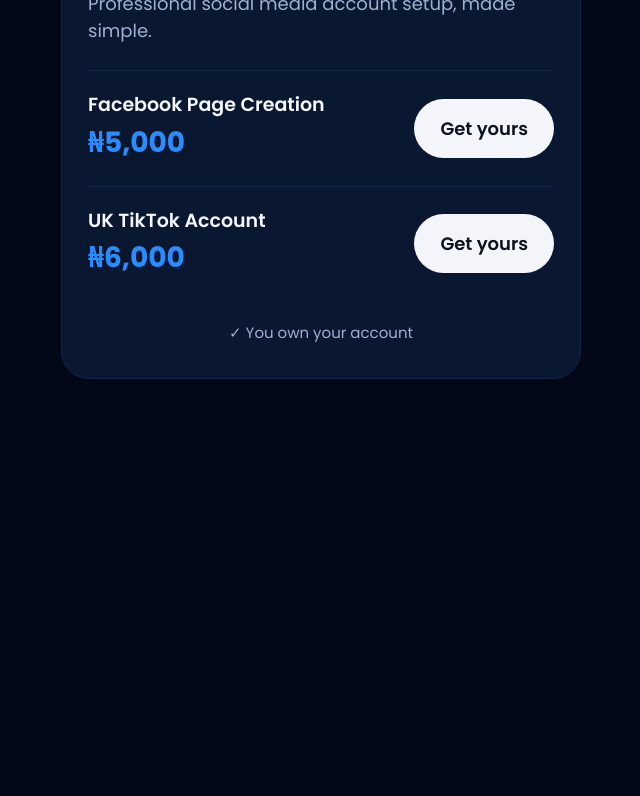
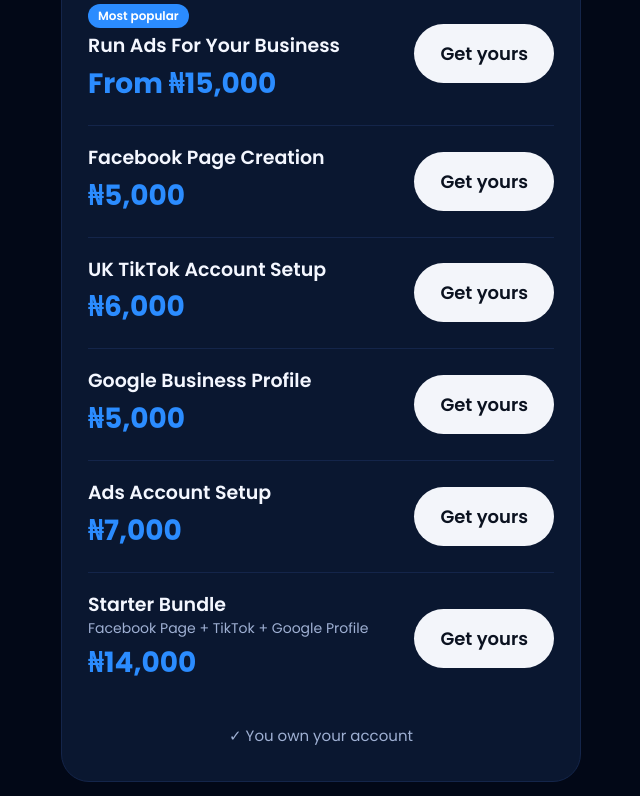
Before and after one commit to codebyemmanuel19/pageready, a plain HTML site: page index.html in a window 1280 px wide. Shown: the part 318-1114 px from the top of the page, without its empty margins (319-959 px from the left). Before the commit the page ends 800 px from the top, so only its background shows below. Drawn offline with Linux system fonts and the light colour scheme.

Commit message:
Bigger layout

```diff
--- a/index.html
+++ b/index.html
@@ -3,7 +3,8 @@
 <head>
 <meta charset="UTF-8" />
 <meta name="viewport" content="width=device-width, initial-scale=1" />
-<title>PageReady</title>
+<title>PageReady | Get Your Business Online</title>
+<meta name="description" content="Facebook Page, TikTok, Google Business Profile and Ads, done for you. You own your account." />
 <link href="https://fonts.googleapis.com/css2?family=Poppins:wght@400;500;600;700&display=swap" rel="stylesheet" />
 <style>
   *{box-sizing:border-box;margin:0;padding:0}
@@ -22,10 +23,15 @@
   .sub{color:#9fb0d3;font-size:18px;margin-bottom:26px}
   .item{
     display:flex;align-items:center;justify-content:space-between;gap:14px;
-    padding:22px 0;border-top:1px solid #14254a;
+    padding:20px 0;border-top:1px solid #14254a;
   }
   .name{font-weight:600;font-size:19px;line-height:1.3}
+  .name small{display:block;color:#9fb0d3;font-weight:400;font-size:14px;margin-top:2px}
   .price{color:#2b8cff;font-weight:700;font-size:28px;margin-top:4px}
+  .tag{
+    display:inline-block;background:#2b8cff;color:#fff;font-size:12px;font-weight:600;
+    padding:3px 10px;border-radius:999px;margin-bottom:6px;
+  }
   button{
     font-family:inherit;font-weight:600;font-size:18px;cursor:pointer;border:0;
     background:#f3f5fa;color:#0b1220;padding:16px 26px;border-radius:999px;white-space:nowrap;
@@ -37,17 +43,44 @@
 <body>
   <div class="card">
     <div class="brand">Page<em>Ready</em></div>
-    <h1>Get Your Account Set Up Today.</h1>
-    <p class="sub">Professional social media account setup, made simple.</p>
+    <h1>Get Your Business Online. Today.</h1>
+    <p class="sub">Facebook, TikTok, Google and Ads, set up and running for you.</p>
+
+    <div class="item">
+      <div>
+        <span class="tag">Most popular</span>
+        <div class="name">Run Ads For Your Business</div>
+        <div class="price">From ₦15,000</div>
+      </div>
+      <button data-msg="I want you to run ads for my business.">Get yours</button>
+    </div>
 
     <div class="item">
       <div><div class="name">Facebook Page Creation</div><div class="price">₦5,000</div></div>
-      <button data-order="Facebook Page Creation (₦5,000)">Get yours</button>
+      <button data-msg="I am interested in creating a Facebook Page.">Get yours</button>
     </div>
 
     <div class="item">
-      <div><div class="name">UK TikTok Account</div><div class="price">₦6,000</div></div>
-      <button data-order="UK TikTok Account Setup (₦5,000)">Get yours</button>
+      <div><div class="name">UK TikTok Account Setup</div><div class="price">₦6,000</div></div>
+      <button data-msg="I am interested in setting up a UK TikTok account.">Get yours</button>
+    </div>
+
+    <div class="item">
+      <div><div class="name">Google Business Profile</div><div class="price">₦5,000</div></div>
+      <button data-msg="I am interested in setting up a Google Business Profile.">Get yours</button>
+    </div>
+
+    <div class="item">
+      <div><div class="name">Ads Account Setup</div><div class="price">₦7,000</div></div>
+      <button data-msg="I am interested in setting up an Ads Account.">Get yours</button>
+    </div>
+
+    <div class="item">
+      <div>
+        <div class="name">Starter Bundle<small>Facebook Page + TikTok + Google Profile</small></div>
+        <div class="price">₦14,000</div>
+      </div>
+      <button data-msg="I am interested in the Starter Bundle.">Get yours</button>
     </div>
 
     <p class="note">✓ You own your account</p>
@@ -57,9 +90,9 @@
   // Put your WhatsApp number here (international format, no + or spaces)
   const WHATSAPP_NUMBER = "234XXXXXXXXXX";
 
-  document.querySelectorAll("[data-order]").forEach(b => {
+  document.querySelectorAll("[data-msg]").forEach(b => {
     b.addEventListener("click", () => {
-      const msg = "Hello PageReady, I want to order: " + b.dataset.order + ".";
+      const msg = "Hello PageReady, " + b.dataset.msg;
       window.open("https://wa.me/" + WHATSAPP_NUMBER + "?text=" + encodeURIComponent(msg), "_blank", "noopener");
     });
   });
```
